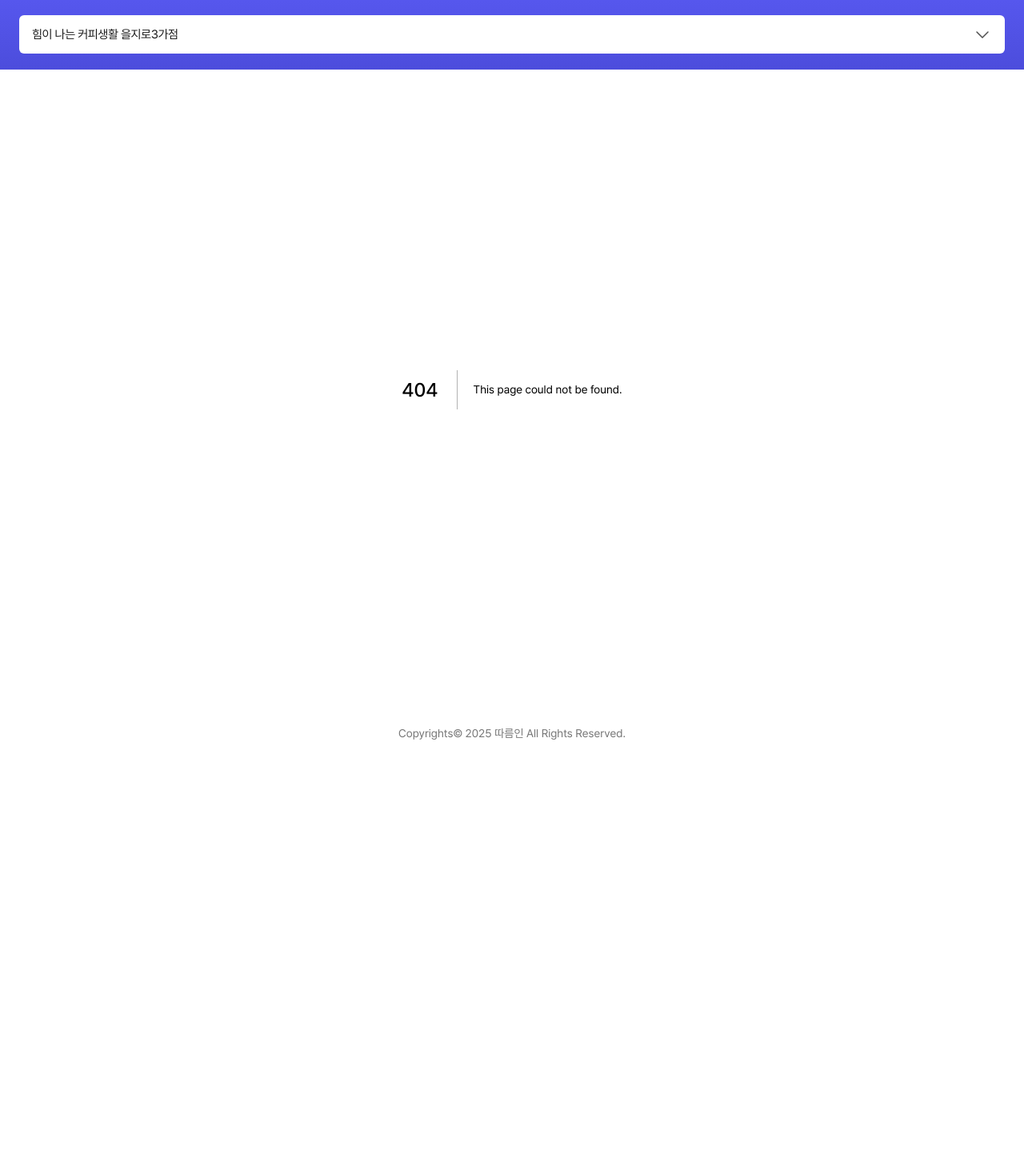
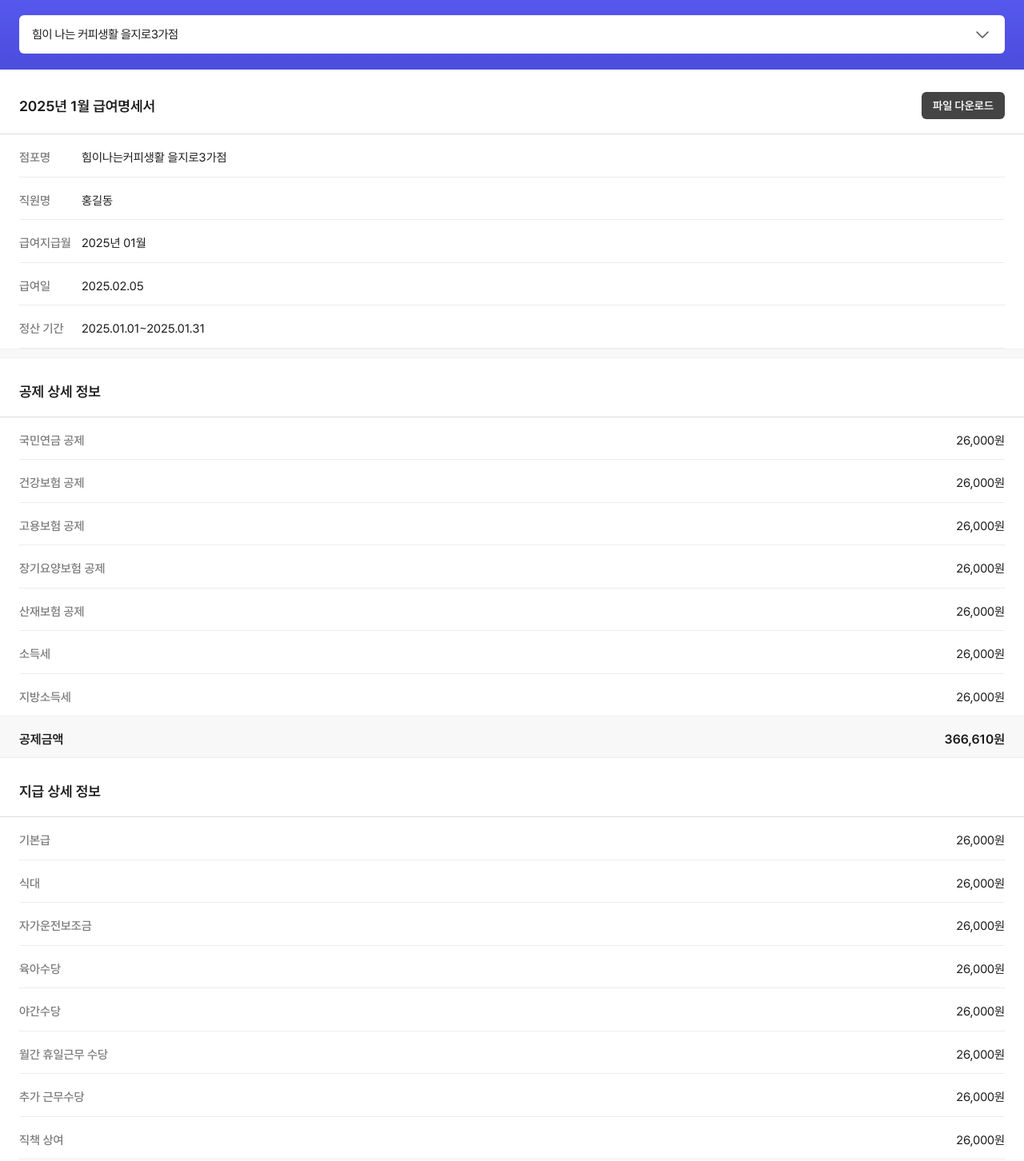
Before and after one commit to nalpari/whale-erp-staff-app-pub, a Next.js app: page /salary/1 in a window 1280 px wide. Before the commit this address had no page. Shown: the part 53-1505 px from the top of the page at 80% size. Before the commit the page ends 1008 px from the top, so only its background shows below. Built offline with nearby package versions, Linux system fonts and the light colour scheme.

Commit message:
style: 급여명세서 상세 페이지 추가

```diff
--- /dev/null
+++ b/src/app/(sub)/salary/[id]/page.tsx
@@ -0,0 +1,5 @@
+import SalaryDetail from "@/components/salary/SalaryDetail";
+
+export default function SalaryDetailPage() {
+  return <SalaryDetail />;
+}
--- /dev/null
+++ b/src/components/salary/SalaryDetail.tsx
@@ -0,0 +1,171 @@
+export default function SalaryDetail() {
+  return (
+    <div className="salary-detail-wrap">
+      <div className="salary-detail-bx">
+        <div className="data-list-wrap">
+          <div className="data-list-tit">
+            <span>2025년 1월 급여명세서</span>
+            <button className="download-btn black">파일 다운로드</button>
+          </div>
+          <div className="salary-detail-table-wrap">
+            <table className="salary-detail-table">
+              <tbody>
+                <tr>
+                  <th>점포명</th>
+                  <td>힘이나는커피생활 을지로3가점</td>
+                </tr>
+                <tr>
+                  <th>직원명</th>
+                  <td>홍길동</td>
+                </tr>
+                <tr>
+                  <th>급여지급월</th>
+                  <td>2025년 01월</td>
+                </tr>
+                <tr>
+                  <th>급여일</th>
+                  <td>2025.02.05</td>
+                </tr>
+                <tr>
+                  <th>정산 기간</th>
+                  <td>2025.01.01~2025.01.31</td>
+                </tr>
+              </tbody>
+            </table>
+          </div>
+        </div>
+      </div>
+      <div className="salary-detail-bx">
+        <div className="data-list-wrap">
+          <div className="data-list-tit">
+            <span>공제 상세 정보</span>
+          </div>
+          <ul className="data-list-cont">
+            <li className="data-list-item">
+              <div className="data-list-item-data">
+                <div className="data-list-item-data-name">국민연금 공제</div>
+                <div className="data-list-item-data-value">26,000원</div>
+              </div>
+            </li>
+            <li className="data-list-item">
+              <div className="data-list-item-data">
+                <div className="data-list-item-data-name">건강보험 공제</div>
+                <div className="data-list-item-data-value">26,000원</div>
+              </div>
+            </li>
+            <li className="data-list-item">
+              <div className="data-list-item-data">
+                <div className="data-list-item-data-name">고용보험 공제</div>
+                <div className="data-list-item-data-value">26,000원</div>
+              </div>
+            </li>
+            <li className="data-list-item">
+              <div className="data-list-item-data">
+                <div className="data-list-item-data-name">
+                  장기요양보험 공제
+                </div>
+                <div className="data-list-item-data-value">26,000원</div>
+              </div>
+            </li>
+            <li className="data-list-item">
+              <div className="data-list-item-data">
+                <div className="data-list-item-data-name">산재보험 공제</div>
+                <div className="data-list-item-data-value">26,000원</div>
+              </div>
+            </li>
+            <li className="data-list-item">
+              <div className="data-list-item-data">
+                <div className="data-list-item-data-name">소득세</div>
+                <div className="data-list-item-data-value">26,000원</div>
+              </div>
+            </li>
+            <li className="data-list-item">
+              <div className="data-list-item-data">
+                <div className="data-list-item-data-name">지방소득세</div>
+                <div className="data-list-item-data-value">26,000원</div>
+              </div>
+            </li>
+          </ul>
+          <div className="data-list-total">
+            <div className="data-list-total-name">공제금액</div>
+            <div className="data-list-total-value">366,610원</div>
+          </div>
+        </div>
+        <div className="data-list-wrap">
+          <div className="data-list-tit">
+            <span>지급 상세 정보</span>
+          </div>
+          <ul className="data-list-cont">
+            <li className="data-list-item">
+              <div className="data-list-item-data">
+                <div className="data-list-item-data-name">기본급</div>
+                <div className="data-list-item-data-value">26,000원</div>
+              </div>
+            </li>
+            <li className="data-list-item">
+              <div className="data-list-item-data">
+                <div className="data-list-item-data-name">식대</div>
+                <div className="data-list-item-data-value">26,000원</div>
+              </div>
+            </li>
+            <li className="data-list-item">
+              <div className="data-list-item-data">
+                <div className="data-list-item-data-name">자가운전보조금</div>
+                <div className="data-list-item-data-value">26,000원</div>
+              </div>
+            </li>
+            <li className="data-list-item">
+              <div className="data-list-item-data">
+                <div className="data-list-item-data-name">육아수당</div>
+                <div className="data-list-item-data-value">26,000원</div>
+              </div>
+            </li>
+            <li className="data-list-item">
+              <div className="data-list-item-data">
+                <div className="data-list-item-data-name">야간수당</div>
+                <div className="data-list-item-data-value">26,000원</div>
+              </div>
+            </li>
+            <li className="data-list-item">
+              <div className="data-list-item-data">
+                <div className="data-list-item-data-name">
+                  월간 휴일근무 수당
+                </div>
+                <div className="data-list-item-data-value">26,000원</div>
+              </div>
+            </li>
+            <li className="data-list-item">
+              <div className="data-list-item-data">
+                <div className="data-list-item-data-name">추가 근무수당</div>
+                <div className="data-list-item-data-value">26,000원</div>
+              </div>
+            </li>
+            <li className="data-list-item">
+              <div className="data-list-item-data">
+                <div className="data-list-item-data-name">직책 상여</div>
+                <div className="data-list-item-data-value">26,000원</div>
+              </div>
+            </li>
+            <li className="data-list-item">
+              <div className="data-list-item-data">
+                <div className="data-list-item-data-name">인센티브</div>
+                <div className="data-list-item-data-value">26,000원</div>
+              </div>
+            </li>
+          </ul>
+          <div className="data-list-total">
+            <div className="data-list-total-name">지급액계</div>
+            <div className="data-list-total-value">3,333,333원</div>
+          </div>
+        </div>
+        <div className="salary-detail-total-bx">
+          <div className="salary-detail-total-name">실지급액</div>
+          <div className="salary-detail-total-value">
+            <div className="salary-detail-total-value-name">실지급액</div>
+            <div className="salary-detail-total-value-value">2,966,724원</div>
+          </div>
+        </div>
+      </div>
+    </div>
+  );
+}
--- a/src/styles/components/_contents.scss
+++ b/src/styles/components/_contents.scss
@@ -87,10 +87,19 @@
 .data-list-wrap {
   padding-top: 28px;
   .data-list-tit {
+    @include flex(0px);
+    align-items: center;
     @include fontDefinition(18px, 600, 150%);
     color: #1a1a1a;
     padding: 0 24px 18px;
     border-bottom: 1px solid #ddd;
+    .download-btn {
+      margin-left: auto;
+      height: 34px;
+      padding: 0 14px;
+      border-radius: 6px;
+      @include fontDefinition(14px, 600, 150%);
+    }
   }
   .data-list-cont {
     padding: 0 24px;
@@ -129,3 +138,97 @@
   @include fontDefinition(15px, 400, 150%);
   color: #777;
 }
+
+// 급여명세서 상세
+.salary-detail-wrap {
+  background-color: #f8f8f8;
+  .salary-detail-bx {
+    background-color: #fff;
+    margin-top: 10px;
+    border-top: 1px solid #f2f0f0;
+    border-bottom: 1px solid #f2f0f0;
+    &:first-child {
+      margin-top: 0;
+      border-top: none;
+    }
+    &:last-child {
+      border-bottom: none;
+    }
+  }
+}
+.salary-detail-table-wrap {
+  padding: 0 24px;
+}
+.salary-detail-table {
+  width: 100%;
+  border-collapse: collapse;
+  table-layout: fixed;
+  th {
+    @include fontDefinition(15px, 500, 150%);
+    color: #777;
+    width: 72px;
+    padding: 18px 6px 12px 0;
+    border-bottom: 1px solid #ededed;
+  }
+  td {
+    @include fontDefinition(15px, 400, 150%);
+    color: #1a1a1a;
+    padding: 18px 0 12px 6px;
+    border-bottom: 1px solid #ededed;
+  }
+}
+.data-list-item-data {
+  @include flex(0px);
+  align-items: center;
+  padding: 18px 0 12px;
+  .data-list-item-data-name {
+    @include fontDefinition(15px, 500, 150%);
+    color: #777;
+  }
+  .data-list-item-data-value {
+    margin-left: auto;
+    @include fontDefinition(15px, 400, 150%);
+    color: #1a1a1a;
+  }
+}
+.data-list-total {
+  @include flex(0px);
+  align-items: center;
+  padding: 17px 24px 10px;
+  border-top: 1px solid #ededed;
+  border-bottom: 1px solid #ededed;
+  margin-top: -1px;
+  background-color: #f8f8f8;
+  .data-list-total-name {
+    @include fontDefinition(16px, 600, 150%);
+    color: #1a1a1a;
+  }
+  .data-list-total-value {
+    margin-left: auto;
+    @include fontDefinition(16px, 600, 150%);
+    color: #1a1a1a;
+  }
+}
+.salary-detail-total-bx {
+  padding-top: 22px;
+  .salary-detail-total-name {
+    padding: 0 24px 13px;
+    @include fontDefinition(18px, 600, 150%);
+    color: #1a1a1a;
+  }
+}
+.salary-detail-total-value {
+  @include flex(0px);
+  align-items: center;
+  padding: 18px 24px 12px;
+  background-color: #444444;
+  .salary-detail-total-value-name {
+    @include fontDefinition(16px, 600, 150%);
+    color: #fff;
+  }
+  .salary-detail-total-value-value {
+    margin-left: auto;
+    @include fontDefinition(16px, 600, 150%);
+    color: #fff;
+  }
+}
```
Also changed, not shown: src/components/salary/SalaryContents.tsx (+8 -1 lines).
